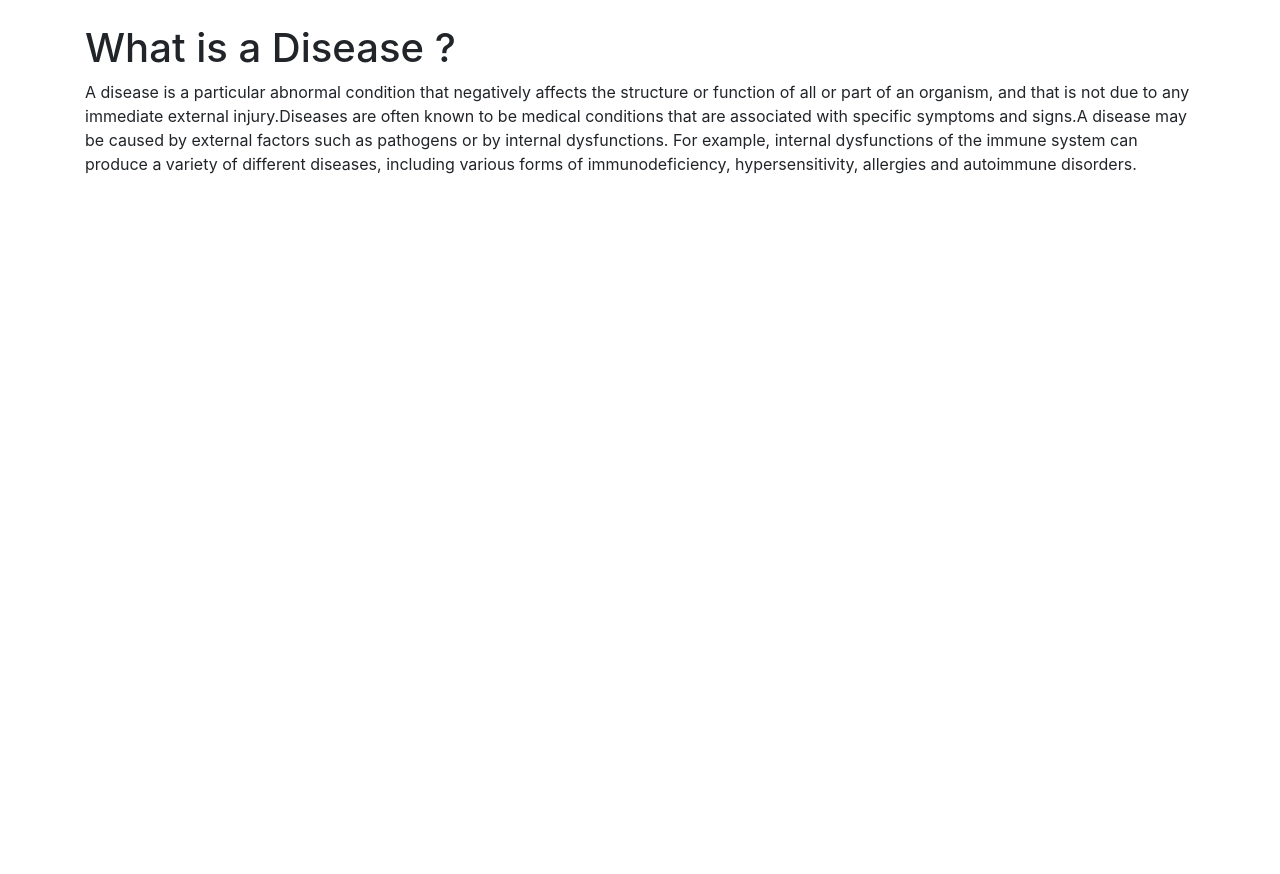
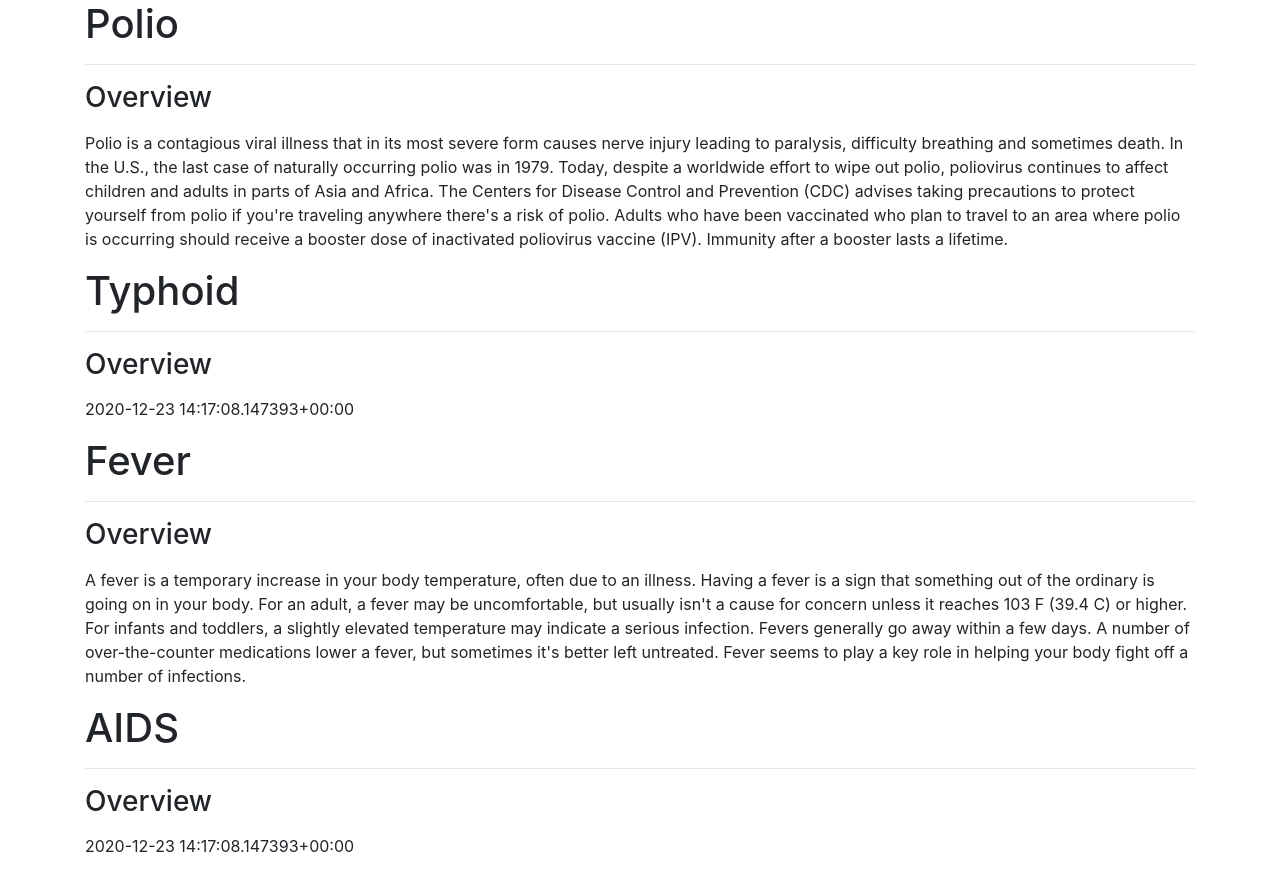
Before and after one commit to MARK-AM/diseaseinformationminiproject, a Django app: template disinfo/templates/disease.html in a window 1280 px wide. Shown: the part 56-930 px from the top of the page. Before the commit the page ends 230 px from the top, so only its background shows below. Run offline with Django 3.2, Linux system fonts and the light colour scheme; the template is opened without the code that fills it: values that come from a table or form of the project are taken from there, others are empty; data comes from the database, SQL or seed files in the repository; both versions use the stored data as it was after the commit; parts of the project's set-up code (start-up, migrations or seed data) failed here and were passed over; some libraries are stand-ins or nearby versions.

Commit message:
Added information of diseases

```diff
--- a/disinfo/home/admin.py
+++ b/disinfo/home/admin.py
@@ -1,5 +1,7 @@
 from django.contrib import admin
 from home.models import Contact
+from home.models import Info
 
 # Register your models here.
 admin.site.register(Contact)
+admin.site.register(Info)
--- a/disinfo/home/models.py
+++ b/disinfo/home/models.py
@@ -9,3 +9,16 @@ class Contact(models.Model):
     def __str__(self):
         retstr=str(self.name)+"( "+str(self.date)+" )"
         return retstr
+
+class Info(models.Model):
+    name=models.CharField(max_length=50)
+    overview=models.TextField()
+    symptoms=models.TextField()
+    risk=models.TextField()
+    causes=models.TextField()
+    prev=models.TextField()
+    slug=models.CharField(max_length=130)
+    date=models.DateField()
+    def __str__(self):
+        retstr=str(self.name)+"("+str(self.date)+")"
+        return retstr
--- a/disinfo/templates/about.html
+++ b/disinfo/templates/about.html
@@ -2,6 +2,7 @@
 {%extends 'base.html'%}
 {%block title%}About us{%endblock title%}
 {%block body%}
+<div class="container">
 <div id="carouselExampleIndicators" class="carousel slide" data-ride="carousel">
   <ol class="carousel-indicators">
     <li data-target="#carouselExampleIndicators" data-slide-to="0" class="active"></li>
@@ -52,11 +53,13 @@
   <a class="carousel-control-prev" href="#carouselExampleIndicators" role="button" data-slide="prev">
     <span class="carousel-control-prev-icon" aria-hidden="true"></span>
     <span class="sr-only">Previous</span>
-  </a>
+  </a><img src="3F4A0049" class="img-thumbnail" alt="...">
   <a class="carousel-control-next" href="#carouselExampleIndicators" role="button" data-slide="next">
     <span class="carousel-control-next-icon" aria-hidden="true"></span>
     <span class="sr-only">Next</span>
   </a>
 </div>
 <link rel="stylesheet" href="https://cdnjs.cloudflare.com/ajax/libs/font-awesome/4.7.0/css/font-awesome.min.css">
+
+  </div>
 {%endblock body%}
--- a/disinfo/templates/base.html
+++ b/disinfo/templates/base.html
@@ -12,7 +12,7 @@
   </head>
   <body>
     <nav class="navbar navbar-expand-lg navbar-dark bg-dark">
-  <a class="navbar-brand" href="">DISEASE INFORMATION</a>
+  <a class="navbar-brand" href="/disease">DISEASE INFORMATION</a>
   <button class="navbar-toggler" type="button" data-toggle="collapse" data-target="#navbarSupportedContent" aria-controls="navbarSupportedContent" aria-expanded="false" aria-label="Toggle navigation">
     <span class="navbar-toggler-icon"></span>
   </button>
@@ -29,8 +29,8 @@
         <a class="nav-link" href="/contact">Contact us</a>
       </li>
     </ul>
-    <form class="form-inline my-2 my-lg-0" method="get" action="search">
-      <input class="form-control mr-sm-2" type="search" name="searchword" placeholder="Search" aria-label="Search">
+    <form class="form-inline my-2 my-lg-0" method="get" action="/search">
+      <input class="form-control mr-sm-2" type="search" placeholder="Search" aria-label="Search" name="query" id="query">
       <button class="btn btn-outline-success my-2 my-sm-0" type="submit">Search</button>
     </form>
   </div>
--- a/disinfo/templates/contact.html
+++ b/disinfo/templates/contact.html
@@ -2,8 +2,8 @@
 {%block title%}Contact us{%endblock title%}
 {%block body%}
 <div class="container-fluid my-4">
-    <img class="d-block w-100" src="https://source.unsplash.com/idhx-MOCDSk/1200x400?auto=yes&bg=777&fg=555&
-    text=First slide" class='d-block w-100 my-4 mx-4' alt="First slide">
+    <h1>Please fill below form,</h1>
+    <h4>We will get to you as soon as possible</h4>
 </div>
 <div class="contaier-fluid my-4 mx-4">
 <form action="submitcontact" method="POST">
--- a/disinfo/templates/disease.html
+++ b/disinfo/templates/disease.html
@@ -1,14 +1,17 @@
 {%extends 'base.html'%}
 {%block title%}What is a Disease?{%endblock title%}
 {%block body%}
-<div class="container my-4">
-    <h1>What is a Disease ?</h1>
-    <p>A disease is a particular abnormal condition that negatively affects the structure or function of
-        all or part of an organism, and that is not due to any immediate external injury.Diseases are often
-        known to be medical conditions that are associated with specific symptoms and signs.A disease may be
-        caused by external factors such as pathogens or by internal dysfunctions. For example, internal
-        dysfunctions of the immune system can produce a variety of different diseases, including various
-        forms of immunodeficiency, hypersensitivity, allergies and autoimmune disorders.
-    </p>
+<div class="container">
+<article class="blog-post">
+    {% for Info in allInfos %}
+        <h1 class="blog-post-title">{{Info.name}}</h1>
+ <hr>
+        <p><h3>Overview</h3></p>
+
+    <p>{{Info.overview}}</p>
+      </article>
+
+{% endfor %}
 </div>
+
 {%endblock body%}
```
Also changed, not shown: disinfo/home/views.py (+10 -3 lines), disinfo/templates/home.html (+19 -2 lines), disinfo/templates/home1.html (added, +27 -0 lines), disinfo/templates/search.html (+23 -2 lines), 3F4A0049.jpg (added), disinfo/db.sqlite3, disinfo/home/migrations/0008_info.py (added), disinfo/home/migrations/0009_info_date.py (added), disinfo/home/migrations/0010_info_slug.py (added), disinfo/home/migrations/0011_auto_20201223_1946.py (added), disinfo/home/migrations/0012_auto_20201223_1949.py (added).
